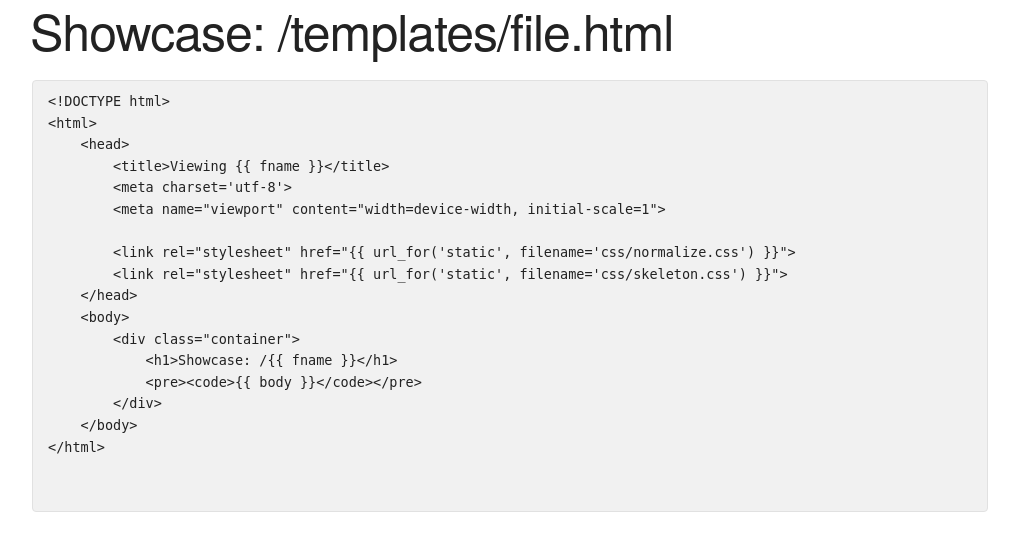
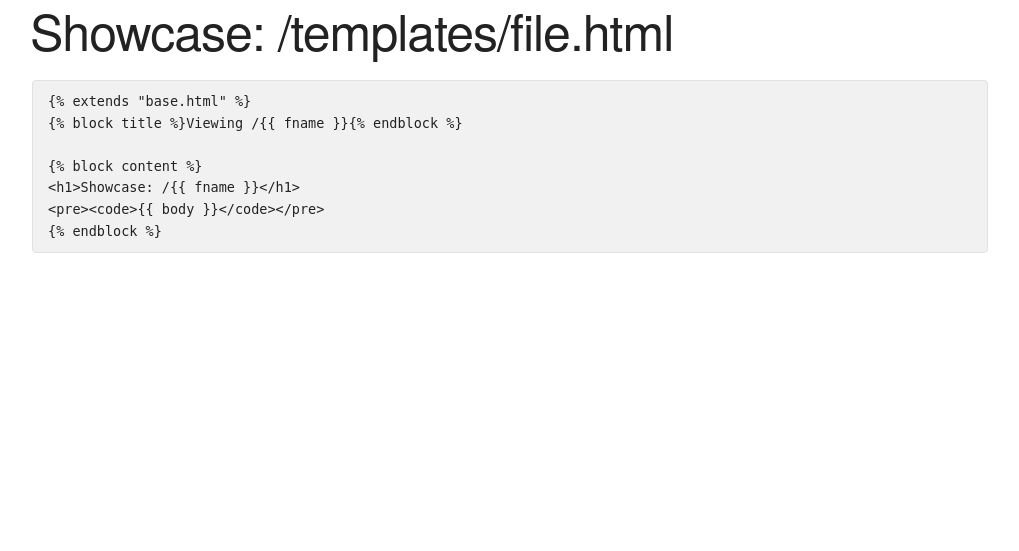
Before and after one commit to jimr/Showcase, a Flask app: page /templates/file.html in a window 1280 px wide. Shown: the top 551 px of the page, without its empty margins (130-1149 px from the left). Run offline with Flask 2, Linux system fonts and the light colour scheme.

Commit message:
Reorganised templates, removed unused imports

```diff
--- a/setup.py
+++ b/setup.py
@@ -6,7 +6,7 @@ install_requires = open('requirements.txt').read().split()
 
 setup(
     name='Showcase',
-    version='0.1.3',
+    version='0.1.4',
     author='James Rutherford',
     author_email='jim@jimr.org',
     description='Like SimpleHTTPServer, only worse',
--- a/showcase/app.py
+++ b/showcase/app.py
@@ -5,10 +5,7 @@ import datetime
 import humanize
 import os
 
-from urlparse import urlparse
-
 from flask import Flask, render_template, url_for
-from gunicorn.app.base import BaseApplication
 
 
 app = Flask(__name__)
--- /dev/null
+++ b/showcase/templates/base.html
@@ -0,0 +1,22 @@
+<!DOCTYPE html>
+<html>
+    <head>
+        <title>{% block title %}{% endblock %}</title>
+        <meta charset='utf-8'>
+        <meta name="viewport" content="width=device-width, initial-scale=1">
+
+        <link rel="stylesheet" href="{{ url_for('static', filename='css/normalize.css') }}">
+        <link rel="stylesheet" href="{{ url_for('static', filename='css/skeleton.css') }}">
+        <style type="text/css">
+            a {
+                text-decoration: none;
+            }
+        </style>
+    </head>
+    <body>
+        <div class="container">
+            {% block content %}
+            {% endblock %}
+        </div>
+    </body>
+</html>
--- a/showcase/templates/file.html
+++ b/showcase/templates/file.html
@@ -1,17 +1,7 @@
-<!DOCTYPE html>
-<html>
-    <head>
-        <title>Viewing {{ fname }}</title>
-        <meta charset='utf-8'>
-        <meta name="viewport" content="width=device-width, initial-scale=1">
+{% extends "base.html" %}
+{% block title %}Viewing /{{ fname }}{% endblock %}
 
-        <link rel="stylesheet" href="{{ url_for('static', filename='css/normalize.css') }}">
-        <link rel="stylesheet" href="{{ url_for('static', filename='css/skeleton.css') }}">
-    </head>
-    <body>
-        <div class="container">
-            <h1>Showcase: /{{ fname }}</h1>
-            <pre><code>{{ body }}</code></pre>
-        </div>
-    </body>
-</html>
+{% block content %}
+<h1>Showcase: /{{ fname }}</h1>
+<pre><code>{{ body }}</code></pre>
+{% endblock %}
```
Also changed, not shown: showcase/templates/dir.html (+4 -19 lines).
